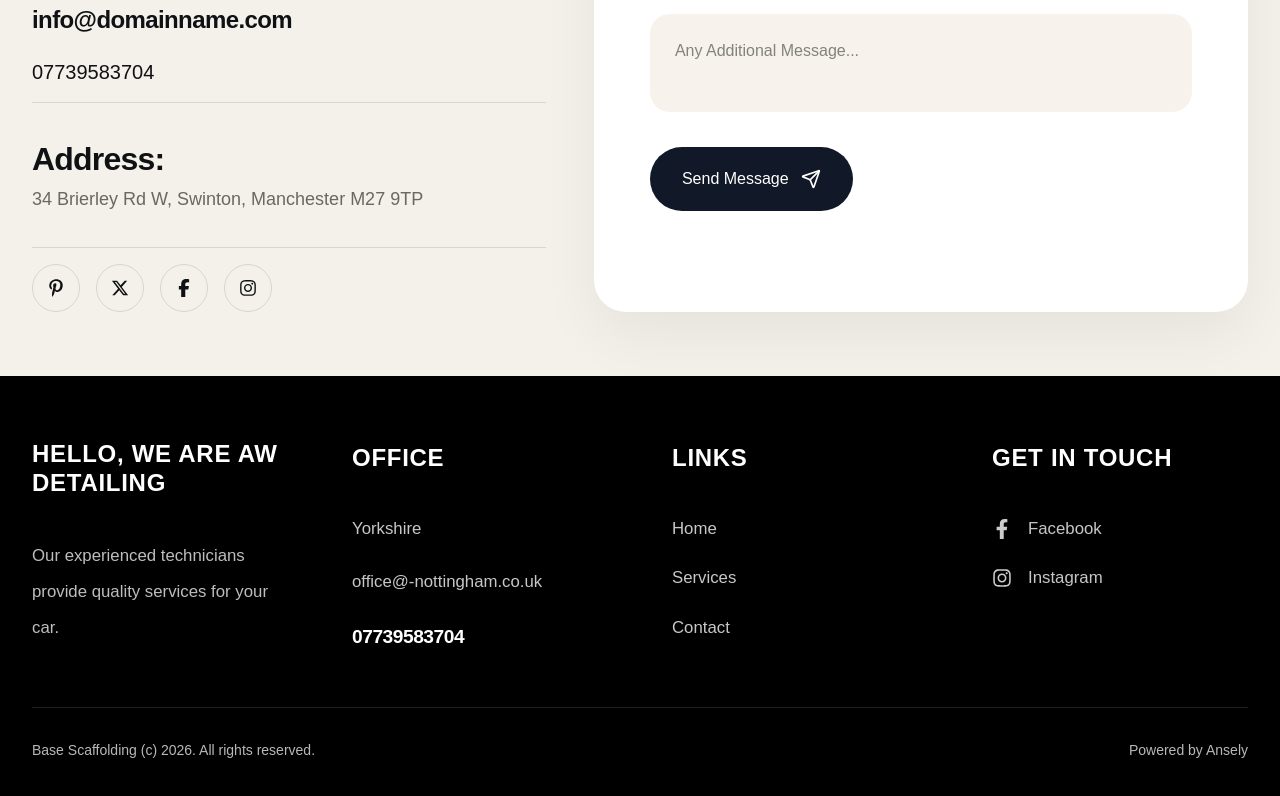
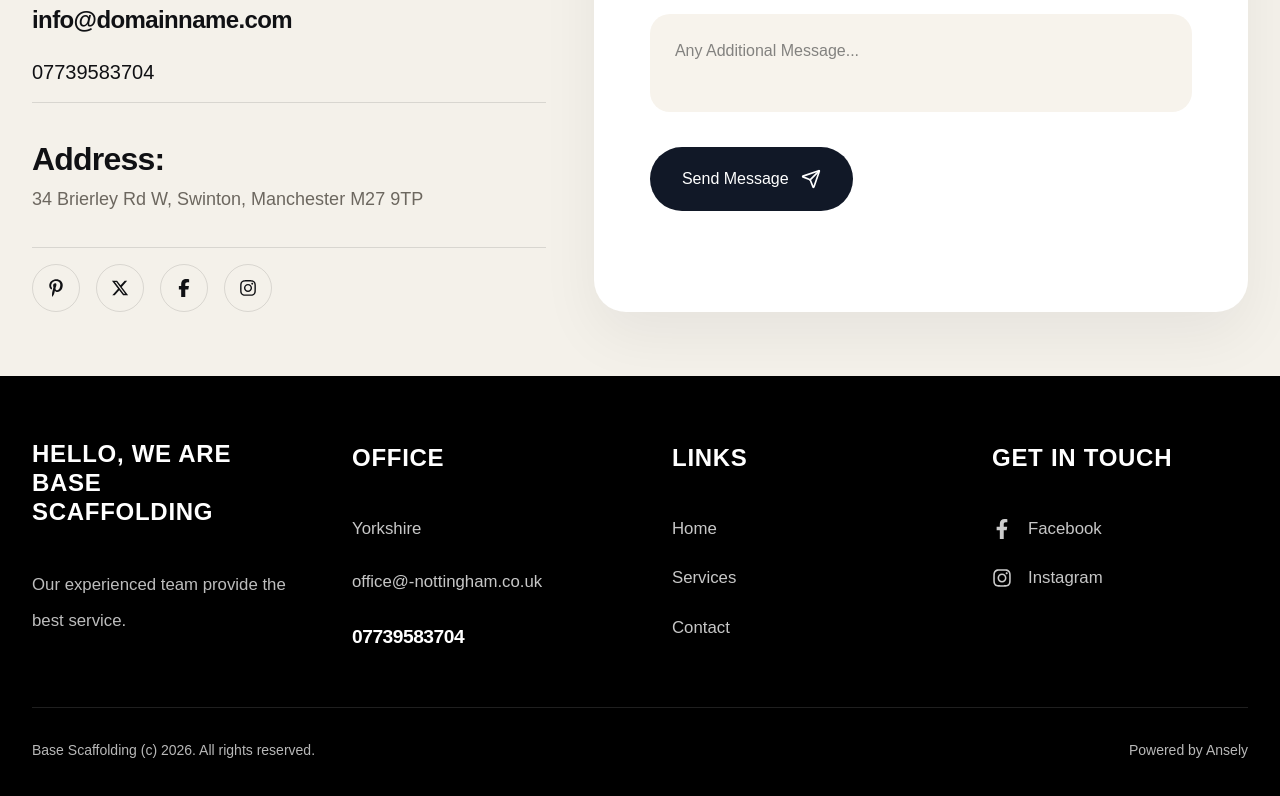
Before and after one commit to STharshan/basescafolding, a React (Vite) app: page / in a window 1280 px wide. Shown: the part 2057-2853 px from the top of the page. Built offline with nearby package versions, Linux system fonts and the light colour scheme.

Commit message:
add change

```diff
--- a/src/global.js
+++ b/src/global.js
@@ -1,6 +1,6 @@
 export const siteConfig = {
   branding: {
-    companyName: "Empire Scaffolding",
+    companyName: "Base Scaffolding",
     logo: "/logo.png",
     logoAlt: "Logo",
     primaryCtaLabel: "Get a Free Quote",
@@ -129,9 +129,9 @@ export const siteConfig = {
 
 
   footer: {
-    introTitle: "Hello, We Are AW Detailing",
+    introTitle: "Hello, We Are Base Scaffolding",
     introDescription:
-      "Our experienced technicians provide quality services for your car.",
+      "Our experienced team provide the best service.",
     officeTitle: "Office",
     officeLocation: "Yorkshire",
     officeEmail: "office@-nottingham.co.uk",
```
Also changed, not shown: public/image.png (added), public/logo.png.
